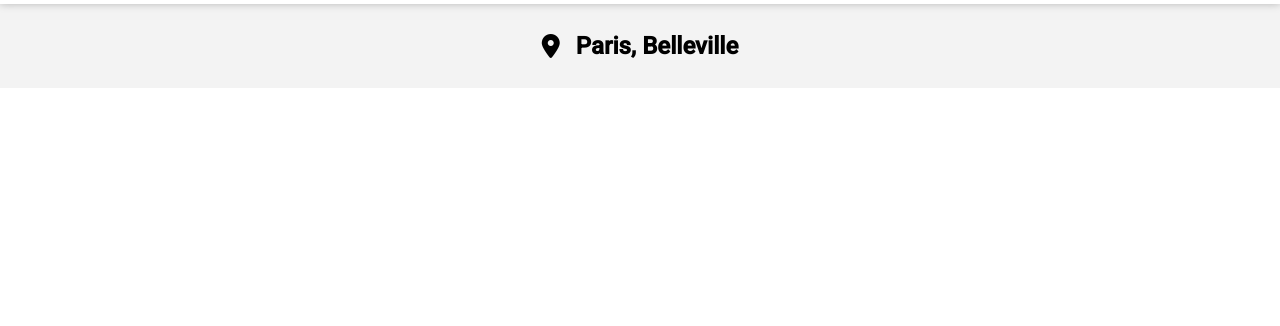
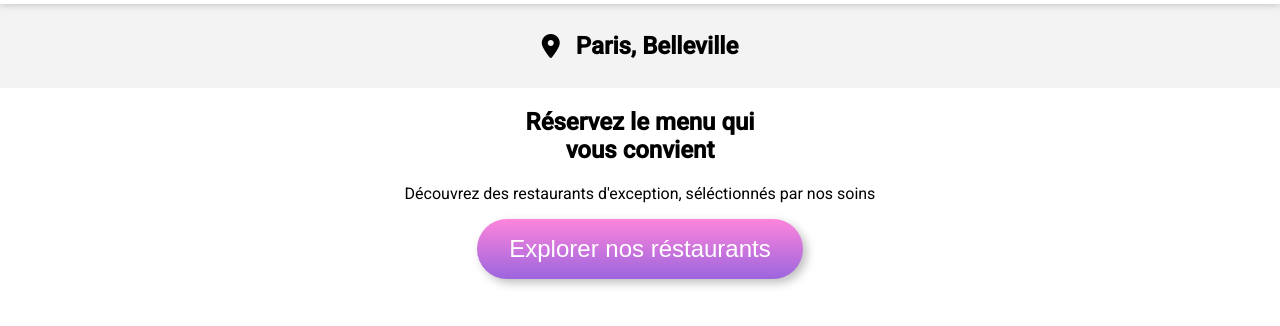
Before and after one commit to MndCrypt/OhMyFood, a plain HTML site: page index.html in a window 1280 px wide. Shown: the part 86-412 px from the top of the page. Drawn offline with Linux system fonts and the light colour scheme; a web font is replaced by a local one.

Commit message:
explorer button

```diff
--- a/index.html
+++ b/index.html
@@ -20,6 +20,11 @@
             <i class="fa-solid fa-location-dot"></i>
             <h2>Paris, Belleville</h2>
         </div>
+        <section class="explorer">
+            <h2>Réservez le menu qui <br> vous convient</h2>
+            <p>Découvrez des restaurants d'exception, séléctionnés par nos soins </p>
+            <button>Explorer nos réstaurants</button>
+        </section>
     </main>
 
 </body>
--- a/style.css
+++ b/style.css
@@ -32,3 +32,27 @@ main .city {
 main .city i {
     font-size: 1.5rem;
 }
+
+
+/* Explorer */
+
+.explorer {
+    text-align: center;
+}
+
+.explorer button {
+    color: white;
+    font-weight: 300;
+    font-size: 1.5rem;
+    padding: 1rem 2rem;
+    border: none;
+    border-radius: 2rem;
+    box-shadow: 0.25rem 0.25rem 10px rgb(0 0 0 / 25%);
+    background-image: linear-gradient(0deg, rgba(147, 86, 220, .9), rgba(255, 121, 218, .9));
+    transition: 200ms;
+}
+
+.explorer button:hover {
+    transform: scale(1.02);
+    opacity: 0.9;
+}
```
